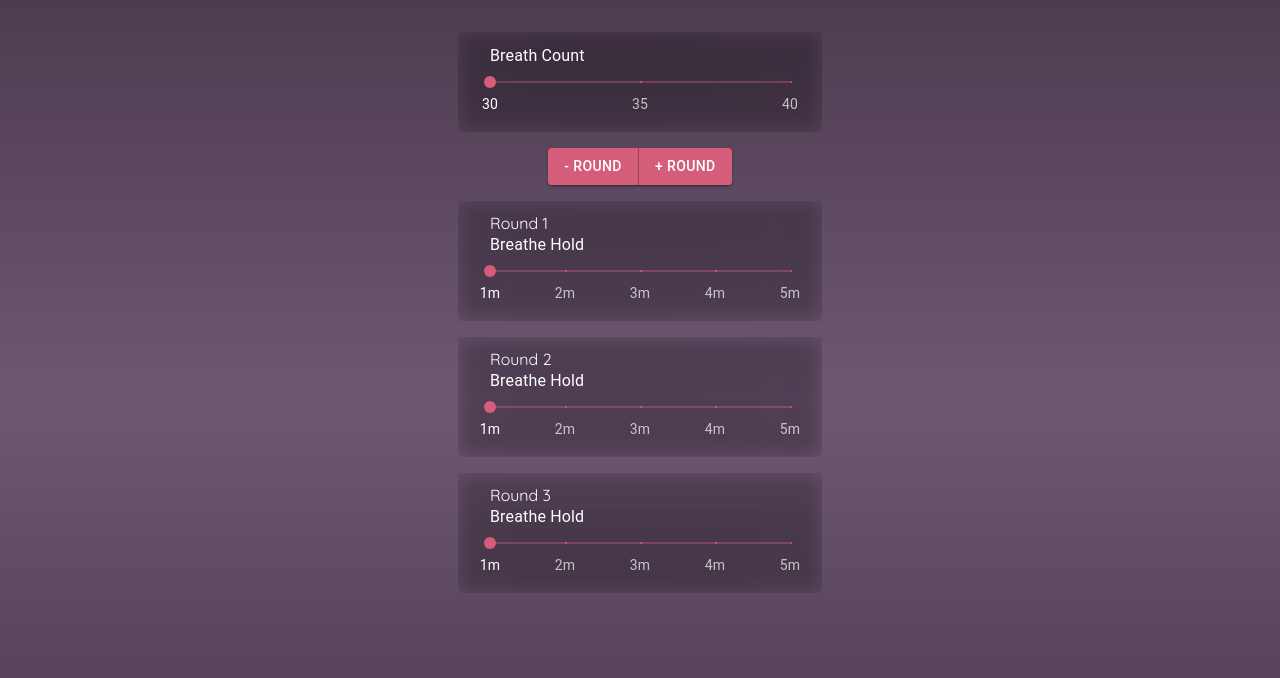
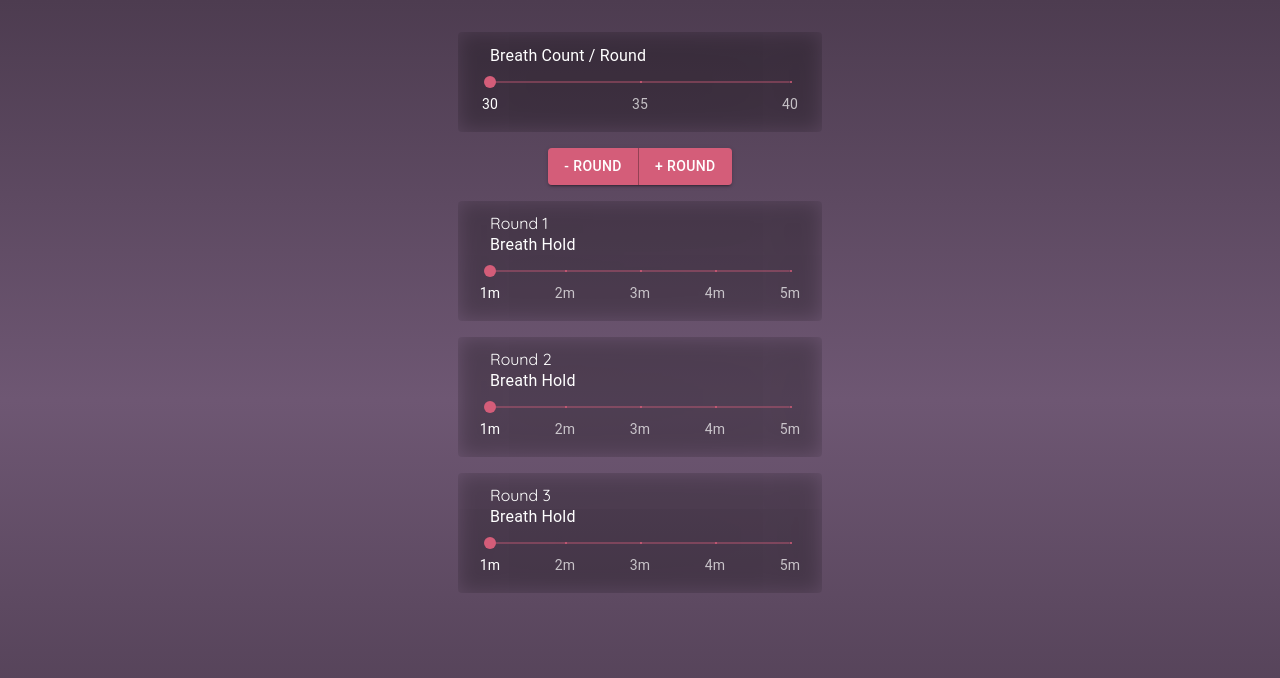
Before and after one commit to NathanB09/breathe, a React (Create React App) app: page / in a window 1280 px wide. Shown: the top 678 px of the page. Built offline with nearby package versions, Linux system fonts and the light colour scheme.

Commit message:
fixed typos

```diff
--- a/src/components/BreathCount.jsx
+++ b/src/components/BreathCount.jsx
@@ -13,7 +13,7 @@ const BreathCount = () => {
   return (
     <Card>
       <Slider
-        label='Breath Count'
+        label='Breath Count / Round'
         type='breathCount'
         onChange={handleChange}
         value={state.breathCount}
--- a/src/components/Round.jsx
+++ b/src/components/Round.jsx
@@ -14,7 +14,7 @@ const Round = ({ name, round }) => {
   return (
     <Card>
       <p>Round {round}</p>
-      <Slider label='Breathe Hold' type='breathHold' onChange={handleChange} value={state[name]} />
+      <Slider label='Breath Hold' type='breathHold' onChange={handleChange} value={state[name]} />
     </Card>
   )
 }
```
